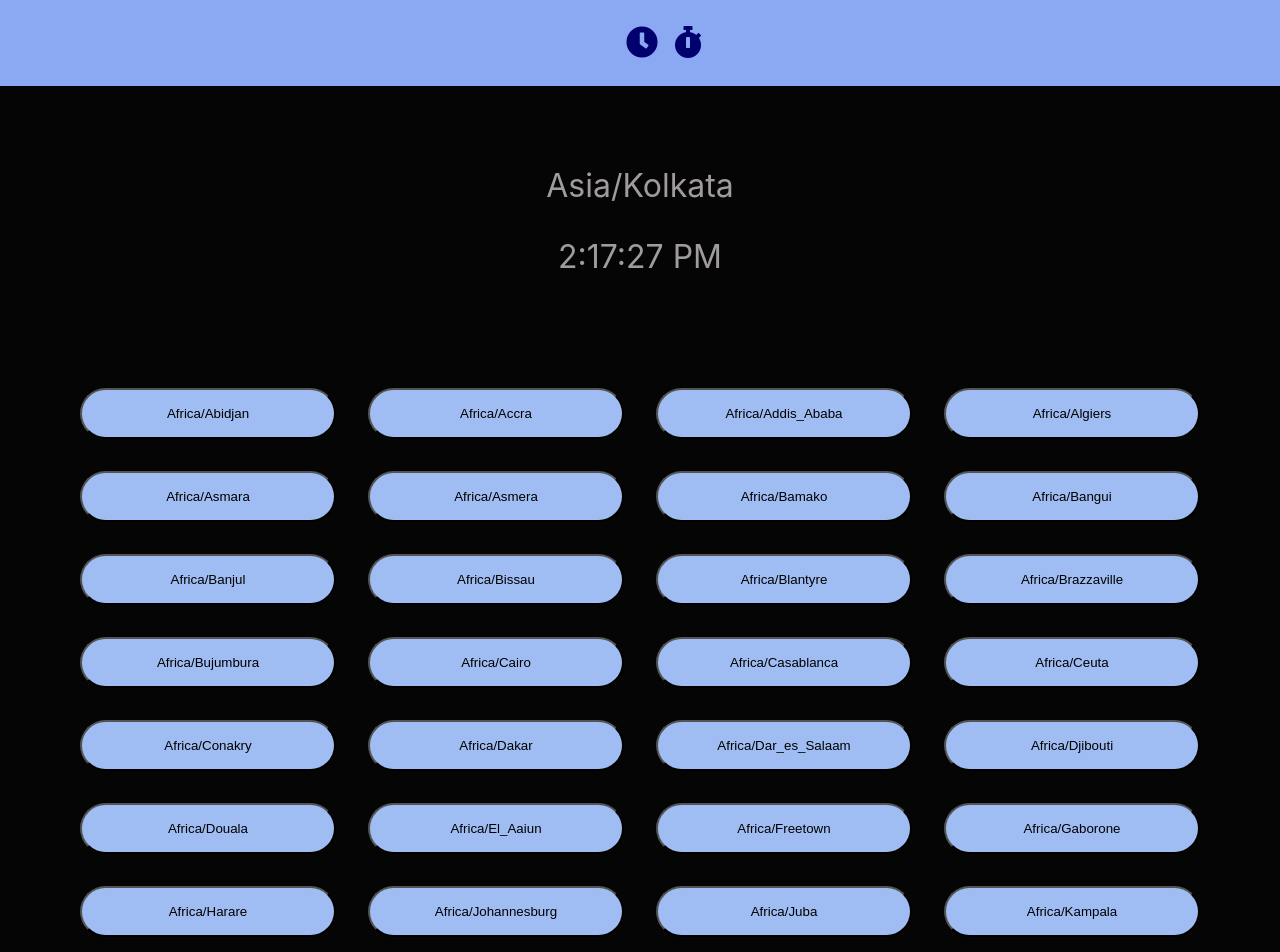
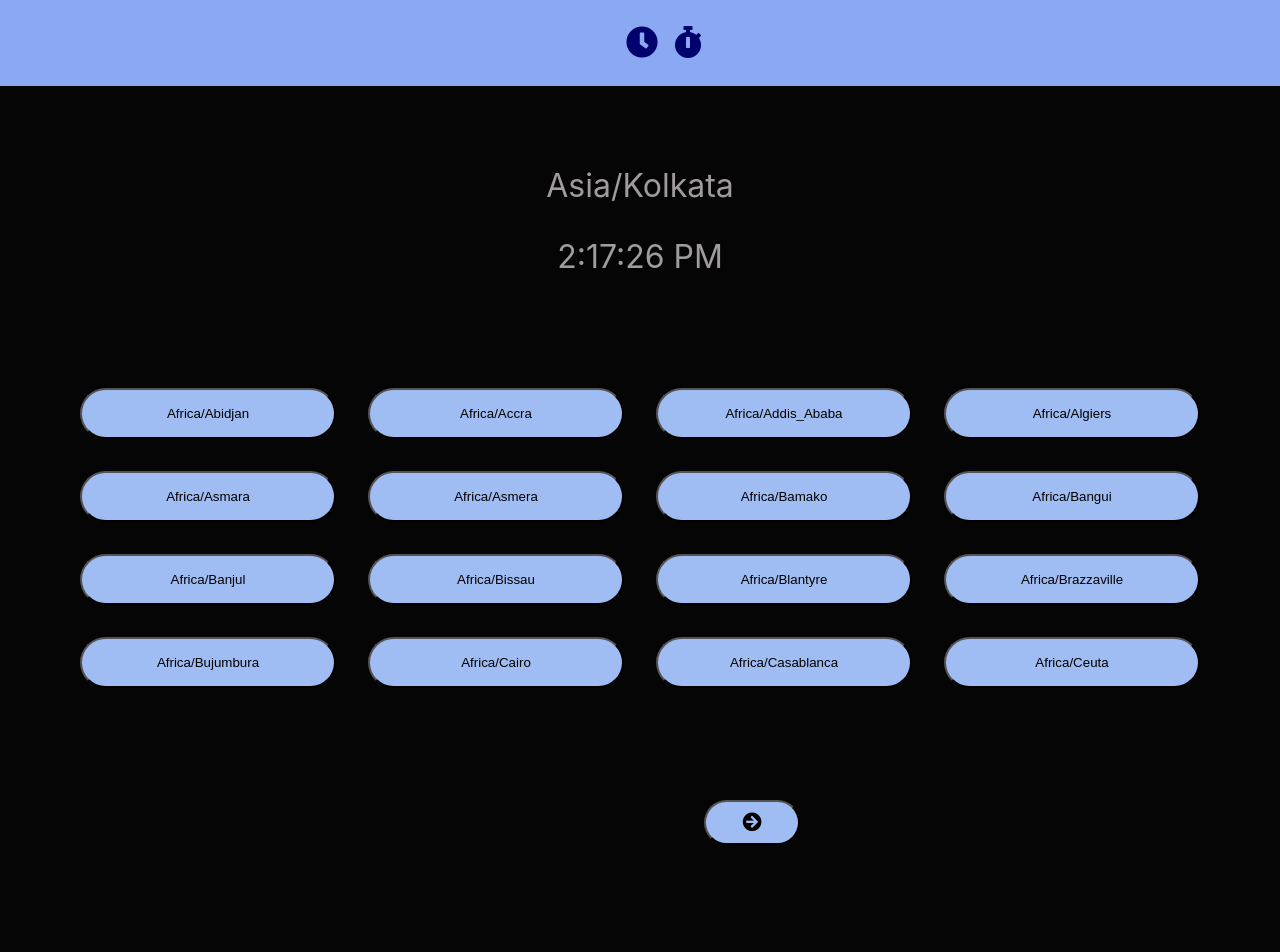
Before and after one commit to deepti2312/Stopwatch, a React (Create React App) app: page / in a window 1280 px wide. Shown: the top 952 px of the page. After the commit the page ends 845 px from the top, so only its background shows below. Built offline with nearby package versions, Linux system fonts and the light colour scheme.

Commit message:
Added pagination

```diff
--- a/src/Component.css
+++ b/src/Component.css
@@ -41,3 +41,32 @@
     margin-left: 1rem;
 
 }
+
+.Btns {
+    text-align: center;
+}
+
+.Btn1 {
+    background-color: rgb(160, 189, 243);
+    border-radius: 4rem;
+    padding: 0.6rem;
+    width: 6rem;
+    font-size: larger;
+}
+
+.Btn1:disabled {
+    display: none;
+}
+
+.Btn2 {
+    background-color: rgb(160, 189, 243);
+    border-radius: 4rem;
+    margin-left: 14rem;
+    padding: 0.6rem;
+    width: 6rem;
+    font-size: larger;
+}
+
+.Btn2:disabled {
+    display: none;
+}
--- a/src/Component.js
+++ b/src/Component.js
@@ -53,7 +53,14 @@ function Stopwatch() {
 function Currenttime() {
     const [zone, setZone] = useState("Asia/Kolkata")
     const [time, setTime] = useState(moment().tz(zone).format("LTS"));
-    const countries = moment.tz.names()
+    const [currentpage, setCurrentpage] = useState(0);
+    const countries = moment.tz.names();
+    let itemsperpage = 16
+
+    const startIndex = currentpage * itemsperpage;
+    const endIndex = startIndex + itemsperpage;
+    const displayedTimeZones = countries.slice(startIndex, endIndex);
+
 
     useEffect(() => {
         let clear = setInterval(() => {
@@ -67,6 +74,10 @@ function Currenttime() {
 
     }
 
+    const changePage = (page) => {
+        setCurrentpage(page)
+    }
+
     return (
         <>
             <div className="time">
@@ -74,8 +85,23 @@ function Currenttime() {
                 <p>{time}</p>
             </div>
             <div className='grid'>
-                {countries.map((name) => <button className="Btn" onClick={() => changeTime(name)}>{name}</button>)}
+                {displayedTimeZones.map((name) => <button className="Btn" onClick={() => changeTime(name)}>{name}</button>)}
             </div>
+            <div>
+                {countries.length > itemsperpage && (
+
+                    <div div className='Btns'>
+                        <button className="Btn1" onClick={() => changePage(currentpage - 1)} disabled={currentpage === 0}>
+                            <i class="fa fa-arrow-circle-left"></i>
+                        </button>
+                        <button className="Btn2" onClick={() => changePage(currentpage + 1)} disabled={endIndex >= countries.length}>
+                            <i class="fa fa-arrow-circle-right"></i>
+                        </button>
+                    </div>
+
+                )}
+            </div >
+
         </>
     )
 }
```
